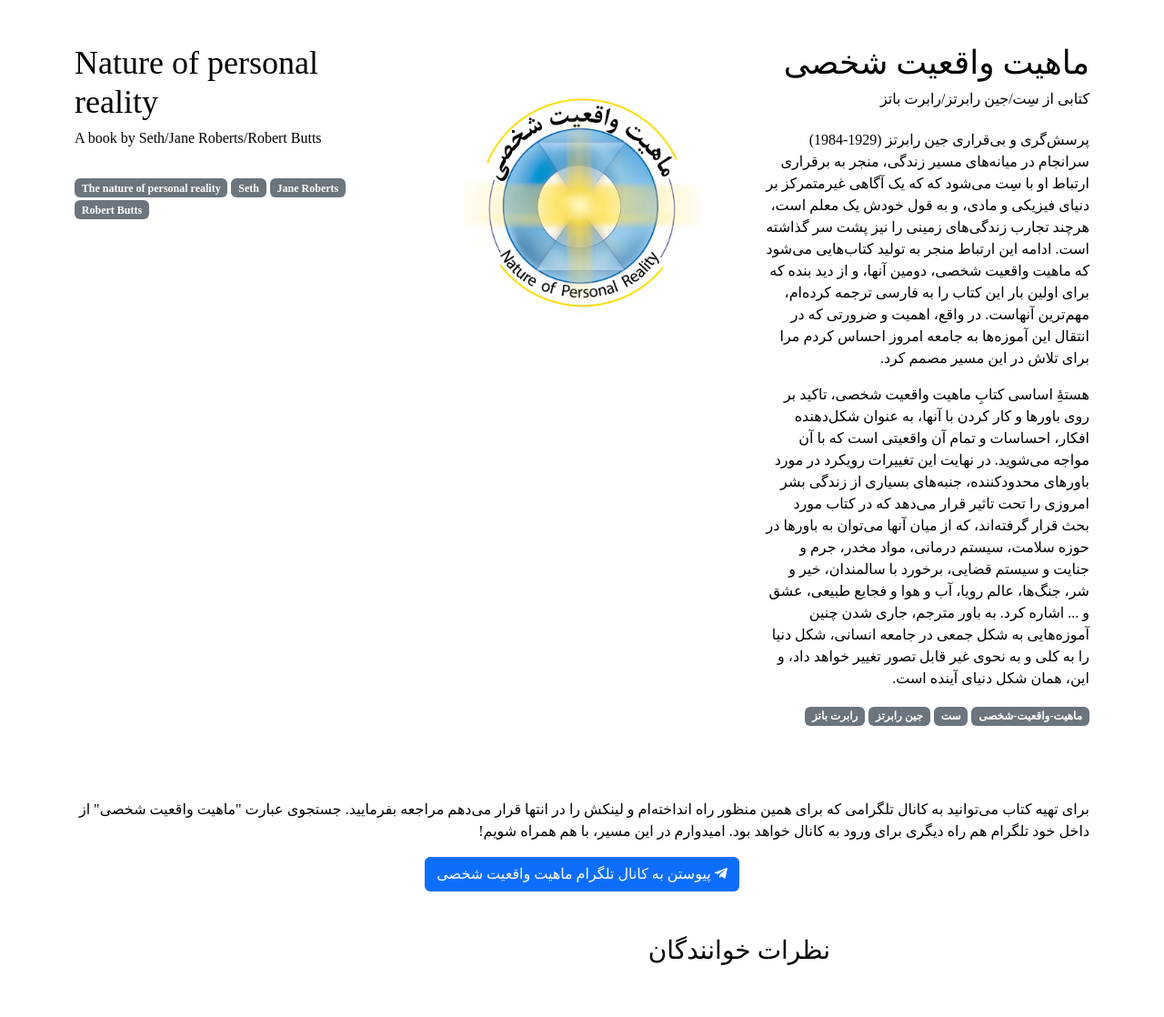
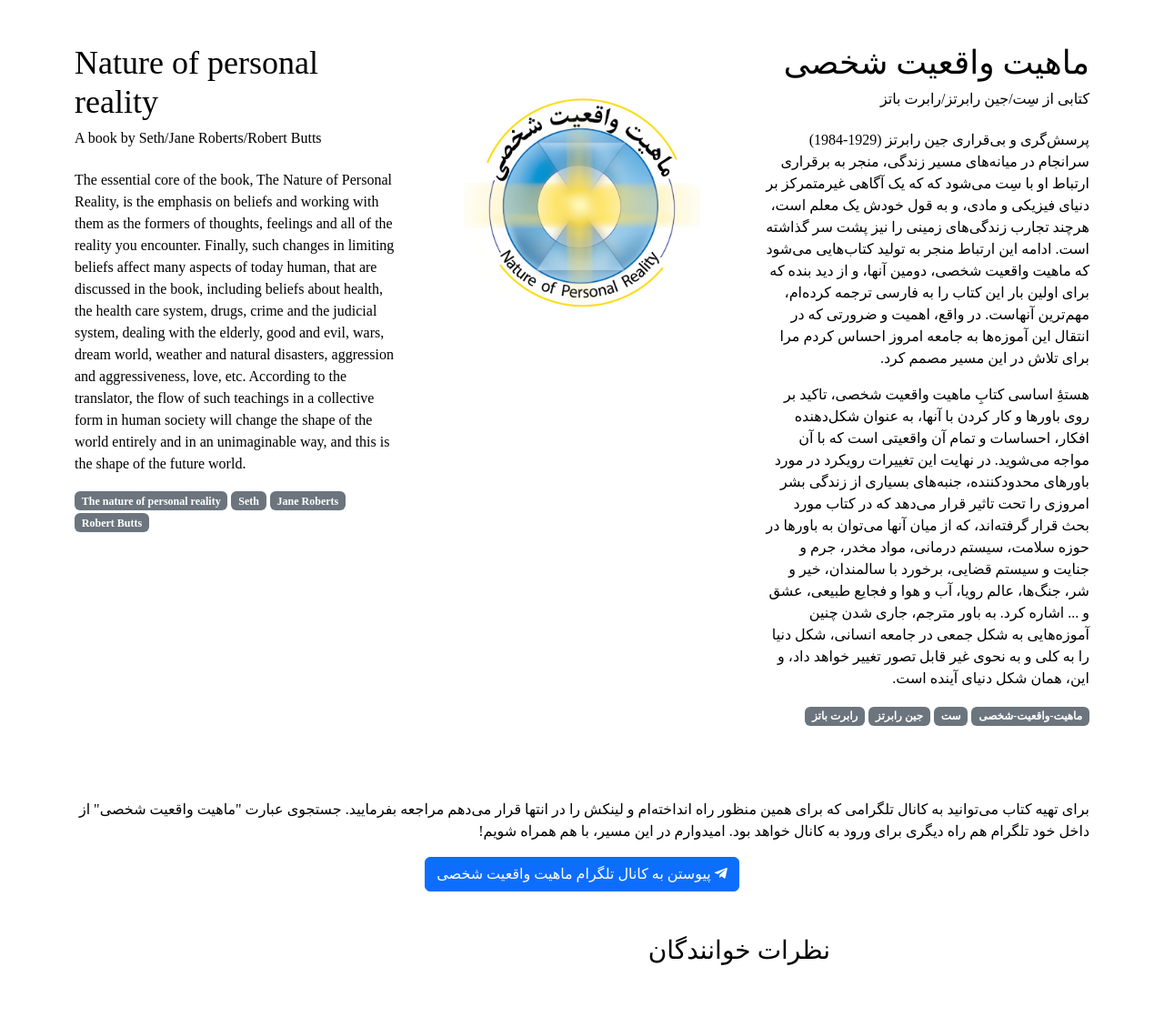
Before and after one commit to saeedsrd/NoPR, a Jekyll site: the page built from index.html, in a window 1280 px wide. Shown: the whole page at 91% size. Built offline with Jekyll 4.4.1, drawn with Linux system fonts in a browser that asks for light colours; some web fonts are replaced; comment, search, counter and statistics services are not loaded.

Commit message:
Update index.html

```diff
--- a/index.html
+++ b/index.html
@@ -51,7 +51,7 @@ layout: default
             <section lang="en" dir="ltr">
                 <h1>Nature of personal reality</h1>
                 <h2>A book by Seth/Jane Roberts/Robert Butts</h2>
-                <p></p>
+                <p>The essential core of the book, The Nature of Personal Reality, is the emphasis on beliefs and working with them as the formers of thoughts, feelings and all of the reality you encounter. Finally, such changes in limiting beliefs affect many aspects of today human, that are discussed in the book, including beliefs about health, the health care system, drugs, crime and the judicial system, dealing with the elderly, good and evil, wars, dream world, weather and natural disasters, aggression and aggressiveness, love, etc. According to the translator, the flow of such teachings in a collective form in human society will change the shape of the world entirely and in an unimaginable way, and this is the shape of the future world.</p>
                 <p></p>
                 <p aria-label="Keywords">
                     <span class="badge bg-secondary">The nature of personal reality</span>
```
